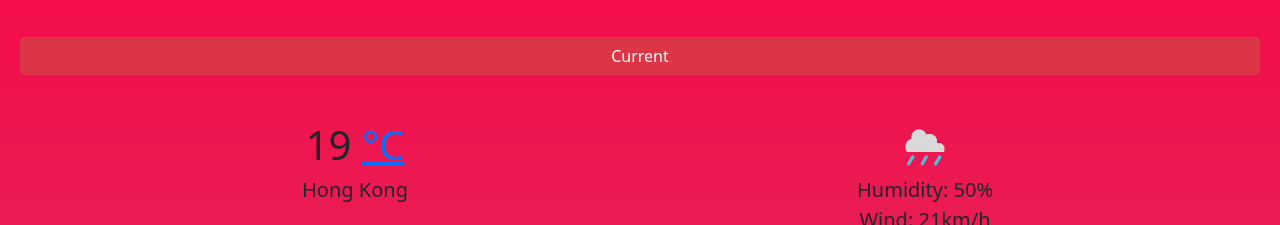
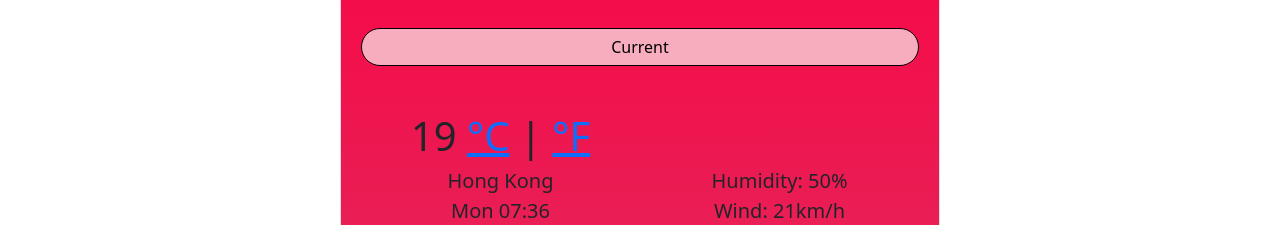
Before and after one commit to natalietang59/weather-app, a website built with Parcel: page index.html in a window 1280 px wide. Shown: the part 167-392 px from the top of the page. Built offline with nearby package versions, Linux system fonts and the light colour scheme; no server answers.

Commit message:
changed html, css and js

```diff
--- a/index.html
+++ b/index.html
@@ -25,14 +25,13 @@
   <button class="btn btn-danger w-100" id="current-location-button">Current</button>
   <div class="container">
 <div class="row">
-  <div class="col-6 temperature"><span class="displayTemp">19 </span><a href="#" class="celsius">°C</a></div>
+  <div class="col-6 temperature"><span class="displayTemp">19 </span><a href="#" class="celsius">°C</a> | <a href="#" class="fahrenheit">°F</a></div>
   <div class="col-6 weather-icon">
-      <img src="images/rainy.png"/>
+      <img src="" alt="" id="weatherIcon"/>
   </div>
   <div class="w-100"></div>
 
   <div class="col-6 location"><div class="place">Hong Kong</div>
-      <br/>
      <span id="time"> Tuesday 12:50</span>
   </div>
   <div class="col-6 humidity">Humidity: <span id="humidity">50</span>%
--- a/src/index.js
+++ b/src/index.js
@@ -34,6 +34,11 @@
   document.querySelector("#wind").innerHTML = Math.round(
     response.data.wind.speed
   );
+  let iconElement = document.querySelector("#weatherIcon");
+  iconElement.setAttribute(
+    "src",
+    `http://openweathermap.org/img/wn/${response.data.weather[0].icon}@2x.png`
+  );
 }
 function showPosition(position) {
   let lat = position.coords.latitude;
--- a/src/styles.css
+++ b/src/styles.css
@@ -9,11 +9,12 @@
 height:100%;
     }
 .whole{
-        background: LINEAR-GRADIENT(rgb(252, 2, 69), rgb(234, 28, 83), rgb(234, 79, 121));
-        padding: 60px 20px;
-position:relative;
+background: LINEAR-GRADIENT(rgb(252, 2, 69), rgb(234, 28, 83), rgb(234, 79, 121));
+padding: 20px;
+max-width:600px;
 display:block;
-margin: 0 auto;
+margin: 30px auto;
+border:1px solid #dadde1;
     }
     .city{
         margin:0 auto;
@@ -25,8 +26,9 @@
         display:block;
         width: 120px;
     }
-    .search, button{
-         margin:0 auto;
+    .search, #current-location-button{
+        margin:0 auto;
+        width: 250px;
         display:block;
         margin-bottom: 40px;
         color:black;
```
